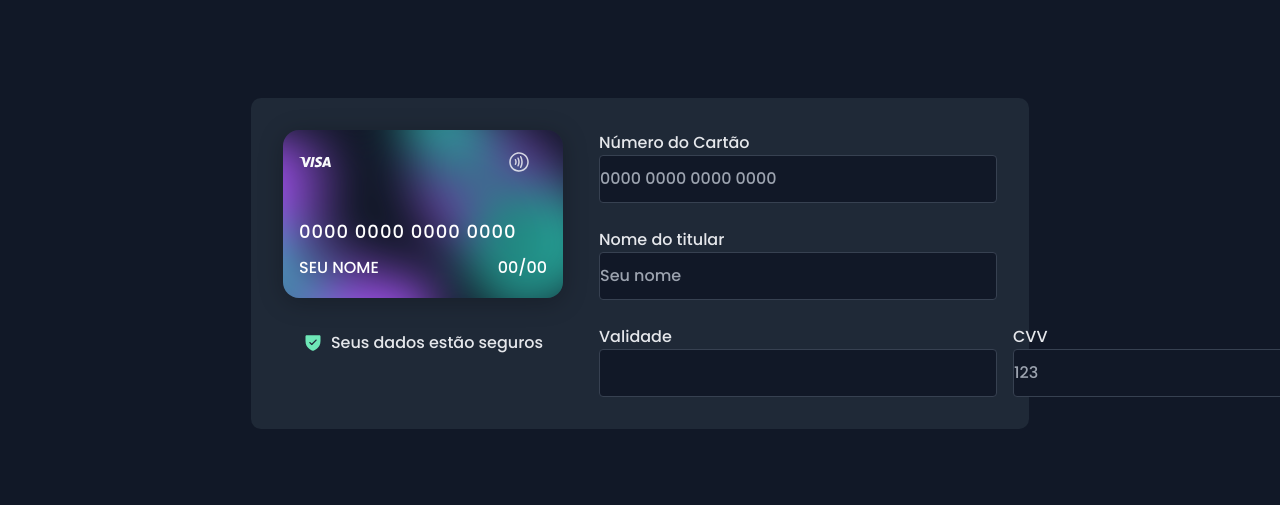
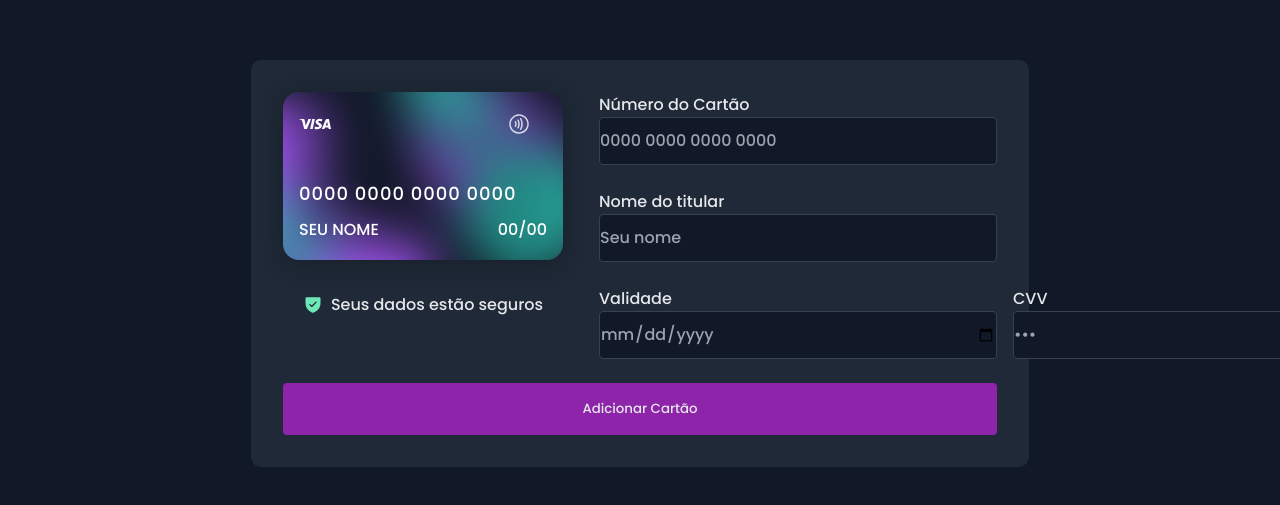
Before and after one commit to claytonfortunato/Cartao-13, a React (Vite) app: page / in a window 1280 px wide. Shown: the part 137-642 px from the top of the page. Built offline with nearby package versions, Linux system fonts and the light colour scheme.

Commit message:
feat:component button

```diff
--- /dev/null
+++ b/src/components/Button/index.tsx
@@ -0,0 +1,5 @@
+import * as C from "./styles";
+
+export const Button = () => {
+  return <C.Button>Adicionar Cartão</C.Button>;
+};
--- /dev/null
+++ b/src/components/Button/styles.ts
@@ -0,0 +1,22 @@
+import styled from "styled-components";
+
+export const Button = styled.button`
+  width: 100%;
+  display: flex;
+  justify-content: center;
+  padding: 16px;
+  gap: 8px;
+  background: ${(props) => props.theme.purple600};
+  cursor: pointer;
+  outline: none;
+  border: none;
+  border-radius: 4px;
+  margin-top: 2.4rem;
+  color: ${(props) => props.theme.gray200};
+
+  transition: all ease-in 0.2s;
+
+  &:hover {
+    background: ${(props) => props.theme.purple400};
+  }
+`;
--- a/src/pages/Home/index.tsx
+++ b/src/pages/Home/index.tsx
@@ -4,6 +4,7 @@ import { CardProps } from "../../@types/type";
 
 import * as C from "./styles";
 import { Field } from "../../components/Field";
+import { Button } from "../../components/Button";
 
 export const Home = () => {
   const [cardInfo, setCardInfo] = useState<CardProps>({
@@ -49,16 +50,17 @@ export const Home = () => {
           />
 
           <C.BoxInput>
-            <Field label="Validade" type="tel" />
+            <Field label="Validade" type="date" />
             <Field
               label="CVV"
-              type="tel"
+              type="password"
               currentValue={cardInfo.cvv}
               onFieldChanged={handleSegurity}
             />
           </C.BoxInput>
         </C.WrapperInput>
       </C.Wrapper>
+      <Button />
     </C.Container>
   );
 };
--- a/src/pages/Home/styles.ts
+++ b/src/pages/Home/styles.ts
@@ -2,18 +2,18 @@ import styled from "styled-components";
 
 export const Container = styled.div`
   display: flex;
-  justify-content: center;
-  align-items: center;
+  flex-direction: column;
   height: 100%;
   width: 100%;
+  background-color: ${(props) => props.theme.gray800};
+  padding: 3.2rem;
+  border-radius: 10px;
 `;
 
 export const Wrapper = styled.div`
-  padding: 3.2rem;
   width: 100%;
   height: 100%;
   display: flex;
-  border-radius: 10px;
 
   background-color: ${(props) => props.theme.gray800};
 `;
--- a/src/styles/themes/default.ts
+++ b/src/styles/themes/default.ts
@@ -7,7 +7,8 @@ export const defaultTheme = {
   gray700: "#374151",
   gray800: "#1F2937",
   gray900: "#111827",
-  purple: "#A855F7",
+  purple600: "#8E24AA",
+  purple400: "#A855F7",
   sucess: "#6EE7B7",
   error: "#FB7185",
 };
```
